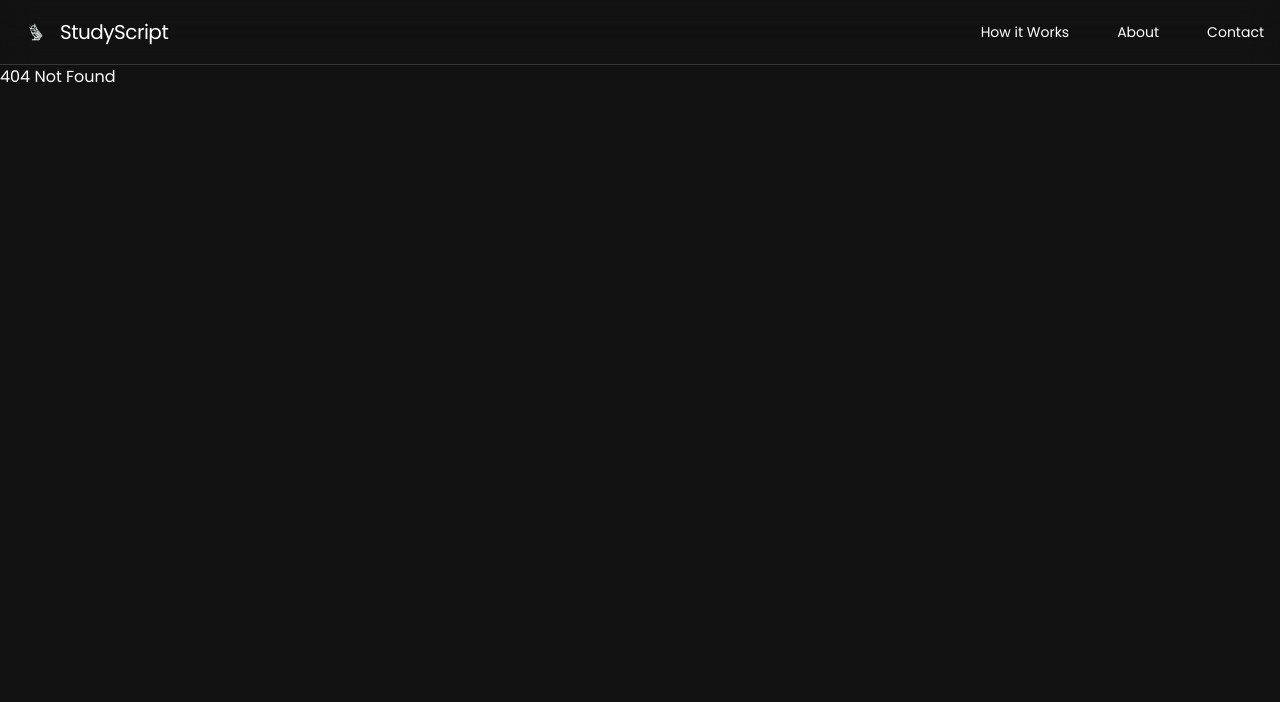
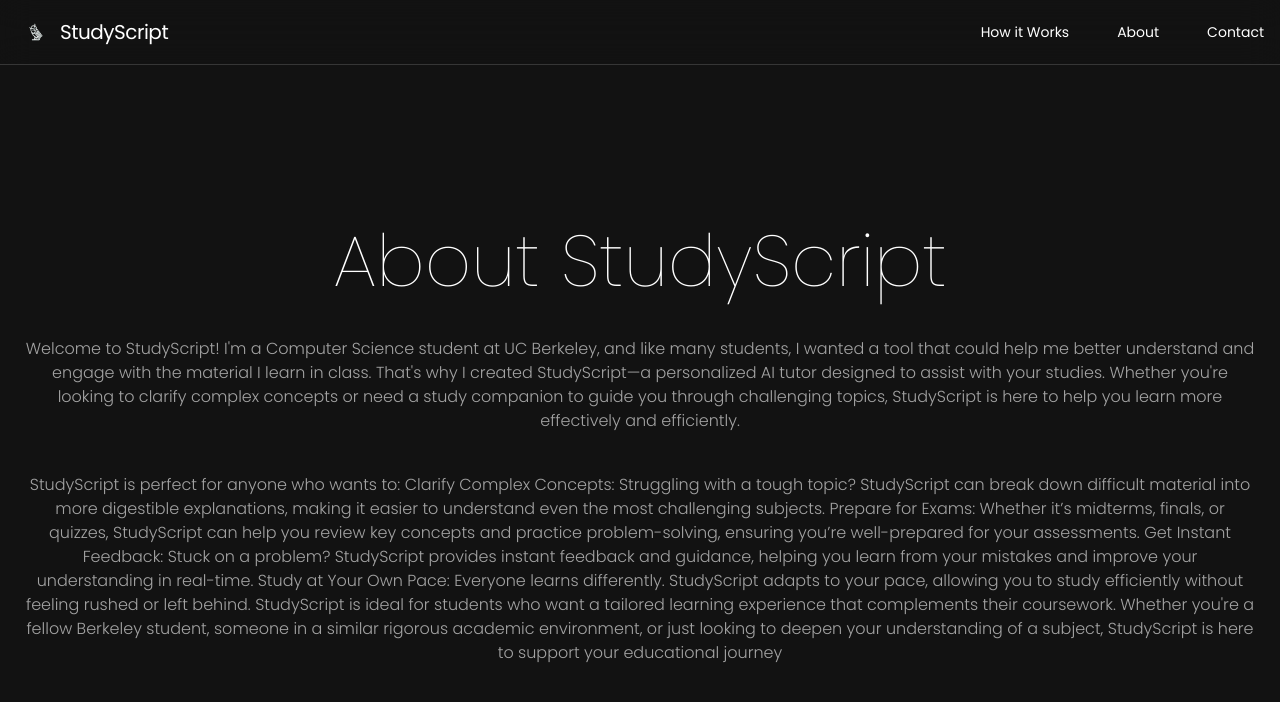
Before and after one commit to davidl21/studyscript, a React (Vite) app: page /about in a window 1280 px wide. Before the commit this address had no page. Shown: the top 702 px of the page. Built offline with nearby package versions, Linux system fonts and the light colour scheme.

Commit message:
about page blurbs

```diff
--- a/src/main.jsx
+++ b/src/main.jsx
@@ -8,6 +8,7 @@ import NotFoundPage from "./pages/NotFoundPage";
 import Login from "./pages/Login";
 import Register from "./pages/Register";
 import HowItWorksPage from "./pages/HowItWorksPage.jsx";
+import AboutPage from "./pages/AboutPage.jsx";
 
 const router = createBrowserRouter([
   {
@@ -35,6 +36,11 @@ const router = createBrowserRouter([
     element: <HowItWorksPage />,
     errorElement: <NotFoundPage />,
   },
+  {
+    path: "/about",
+    element: <AboutPage />,
+    errorElement: <NotFoundPage />,
+  },
 ]);
 
 ReactDOM.createRoot(document.getElementById("root")).render(
--- /dev/null
+++ b/src/pages/AboutPage.jsx
@@ -0,0 +1,48 @@
+import React from "react";
+import Navbar from "../components/Navbar";
+
+const AboutPage = () => {
+  return (
+    <>
+      <Navbar />
+      <div className="max-w-7xl mt-6 lg:mt-20 mx-auto pt-20 px-6">
+        <div className="flex flex-col justify-center text-center">
+          <h1 className="text-4xl sm:text-6xl lg:text-7xl text-center font-thin">
+            About StudyScript
+          </h1>
+          <p className="mt-10 text-center text-neutral-400 font-light">
+            Welcome to StudyScript! I'm a Computer Science student at UC
+            Berkeley, and like many students, I wanted a tool that could help me
+            better understand and engage with the material I learn in class.
+            That's why I created StudyScript—a personalized AI tutor designed to
+            assist with your studies. Whether you're looking to clarify complex
+            concepts or need a study companion to guide you through challenging
+            topics, StudyScript is here to help you learn more effectively and
+            efficiently.
+          </p>
+          <p className="mt-10 text-center text-neutral-400 font-light">
+            StudyScript is perfect for anyone who wants to: Clarify Complex
+            Concepts: Struggling with a tough topic? StudyScript can break down
+            difficult material into more digestible explanations, making it
+            easier to understand even the most challenging subjects. Prepare for
+            Exams: Whether it’s midterms, finals, or quizzes, StudyScript can
+            help you review key concepts and practice problem-solving, ensuring
+            you’re well-prepared for your assessments. Get Instant Feedback:
+            Stuck on a problem? StudyScript provides instant feedback and
+            guidance, helping you learn from your mistakes and improve your
+            understanding in real-time. Study at Your Own Pace: Everyone learns
+            differently. StudyScript adapts to your pace, allowing you to study
+            efficiently without feeling rushed or left behind. StudyScript is
+            ideal for students who want a tailored learning experience that
+            complements their coursework. Whether you're a fellow Berkeley
+            student, someone in a similar rigorous academic environment, or just
+            looking to deepen your understanding of a subject, StudyScript is
+            here to support your educational journey
+          </p>
+        </div>
+      </div>
+    </>
+  );
+};
+
+export default AboutPage;
```
